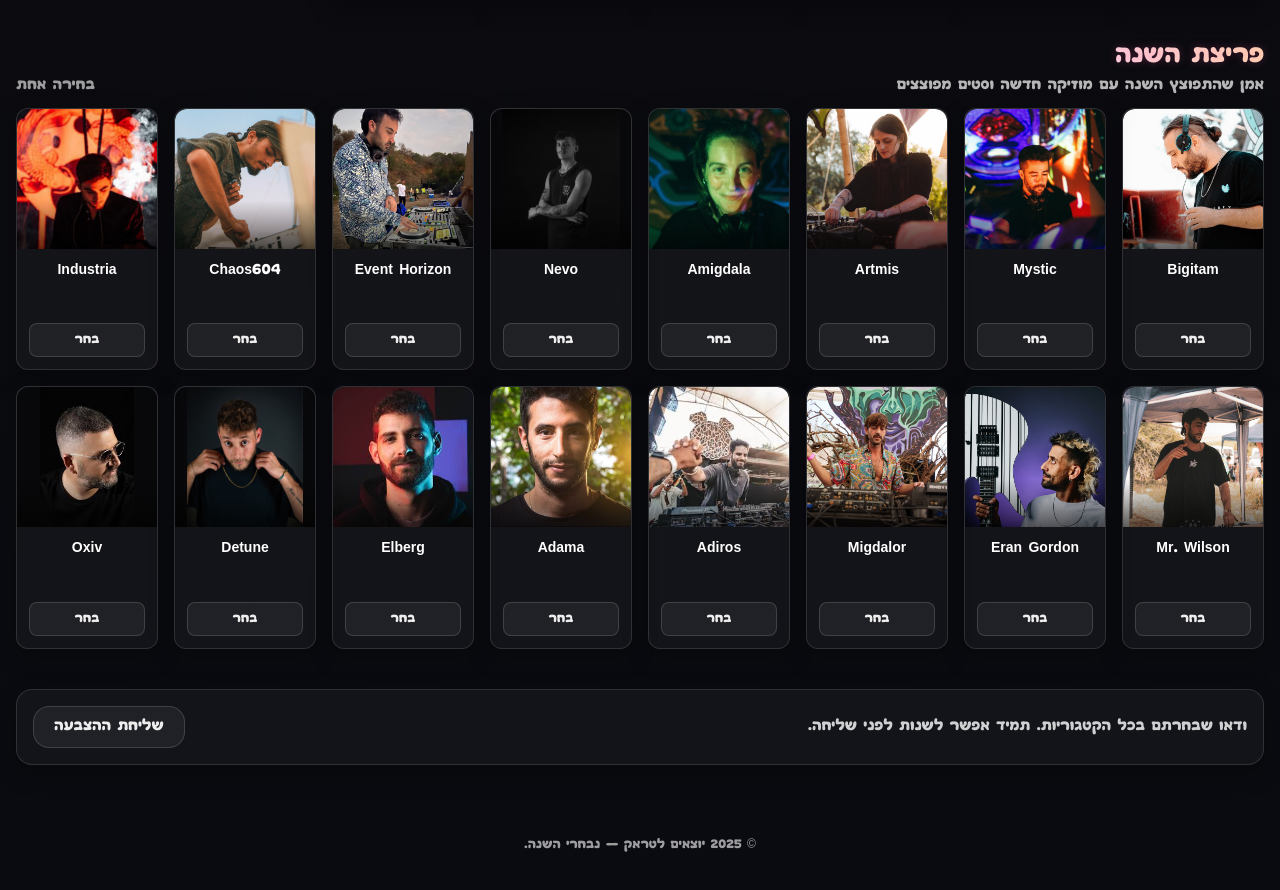
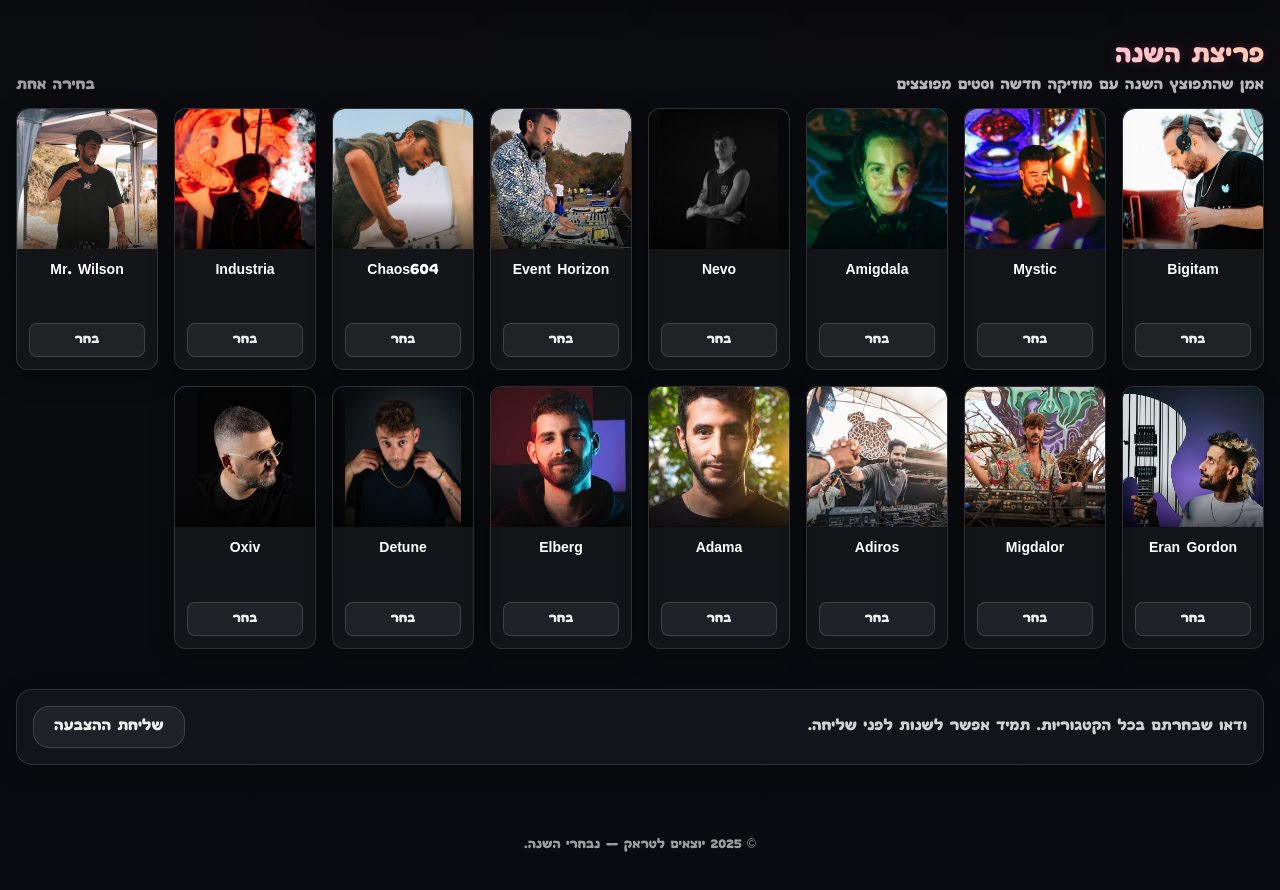
Before and after one commit to ShadowBoxer39/Trance-Awards, a Next.js app: page /awards in a window 1280 px wide. Shown: the part 3029-3919 px from the top of the page. Built offline with nearby package versions, Linux system fonts and the light colour scheme; no server answers.

Commit message:
Update awards-data.ts

```diff
--- a/data/awards-data.ts
+++ b/data/awards-data.ts
@@ -110,7 +110,6 @@ export const CATEGORIES = [
     nominees: [
       { id: "bigitam", name: "Bigitam", artwork: "/images/bigitam.jpg" },
       { id: "mystic", name: "Mystic", artwork: "/images/mystic.jpg" },
-      { id: "artmis", name: "Artmis", artwork: "/images/artmis.jpg" },
       { id: "amigdala", name: "Amigdala", artwork: "/images/Amigdala.jpg" },
       { id: "nevo", name: "Nevo", artwork: "/images/nevo.jpg" },
       { id: "event", name: "Event Horizon", artwork: "/images/event.jpg" },
```
